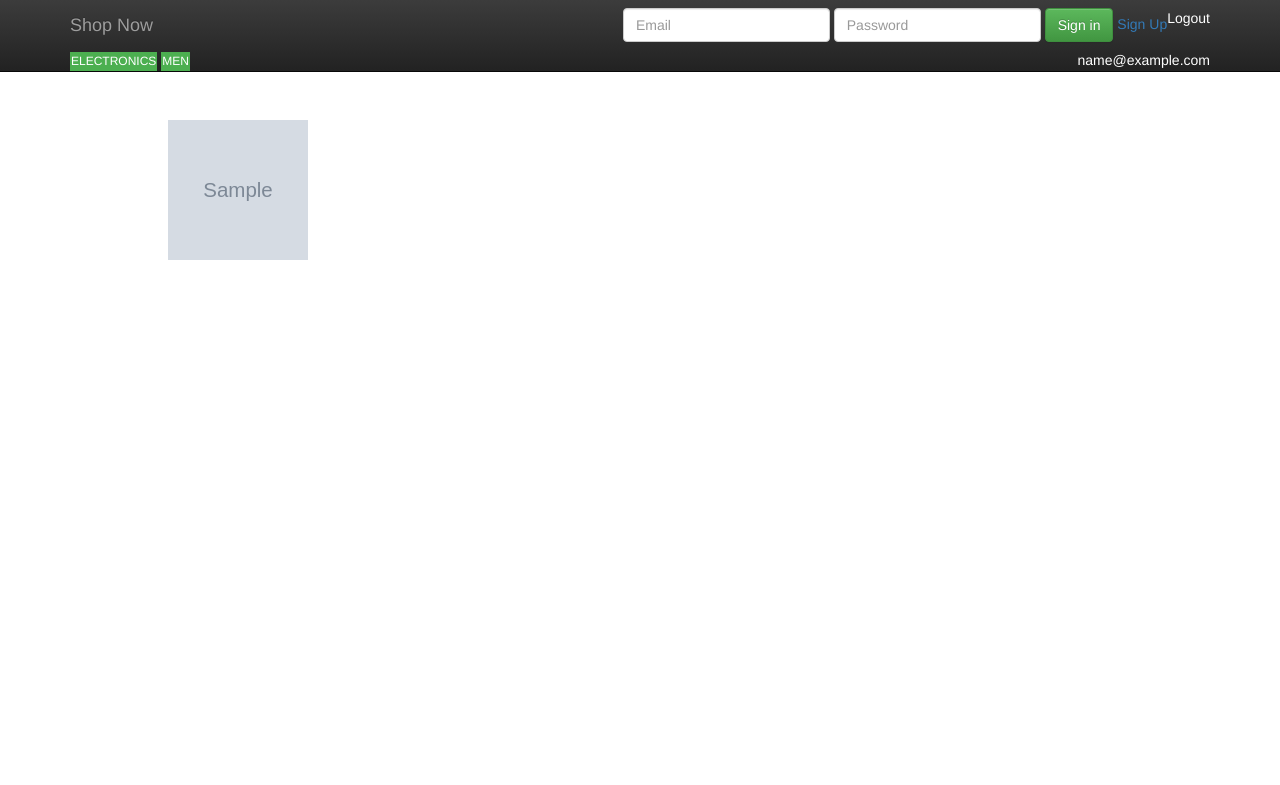
After one commit to abhishekgahlaut2016/DjangoApp, a Django app: template djangoapp/polls/templates/polls/category_wise_products.html in a window 1280 px wide. The commit adds this page. Shown: the top 785 px of the page. Run offline with Django 3.2, Linux system fonts and the light colour scheme; the template is opened without the code that fills it: most values are stand-ins (such as "Sample title", 1, 10 or a date in 2020); grey boxes marked "Sample" are stand-in pictures; parts of the project's set-up code (start-up, migrations or seed data) failed here and were passed over; some libraries are stand-ins or nearby versions.

Commit message:
Get Product Category Wise

```diff
--- /dev/null
+++ b/djangoapp/polls/templates/polls/category_wise_products.html
@@ -0,0 +1,96 @@
+
+<!-- Latest compiled and minified CSS -->
+<link rel="stylesheet" href="https://maxcdn.bootstrapcdn.com/bootstrap/3.3.7/css/bootstrap.min.css" integrity="sha384-BVYiiSIFeK1dGmJRAkycuHAHRg32OmUcww7on3RYdg4Va+PmSTsz/K68vbdEjh4u" crossorigin="anonymous">
+
+<!-- Optional theme -->
+<link rel="stylesheet" href="https://maxcdn.bootstrapcdn.com/bootstrap/3.3.7/css/bootstrap-theme.min.css" integrity="sha384-rHyoN1iRsVXV4nD0JutlnGaslCJuC7uwjduW9SVrLvRYooPp2bWYgmgJQIXwl/Sp" crossorigin="anonymous">
+
+<!-- Latest compiled and minified JavaScript -->
+<script src="https://maxcdn.bootstrapcdn.com/bootstrap/3.3.7/js/bootstrap.min.js" integrity="sha384-Tc5IQib027qvyjSMfHjOMaLkfuWVxZxUPnCJA7l2mCWNIpG9mGCD8wGNIcPD7Txa" crossorigin="anonymous"></script>
+<script src="http://ajax.googleapis.com/ajax/libs/jquery/1.9.1/jquery.min.js"></script>
+
+    <link rel="stylesheet" type="text/css" href="/static/polls/style.css" />
+
+  <body>
+    <nav class="navbar navbar-inverse navbar-fixed-top">
+      <div class="container">
+        <div class="navbar-header">
+          <button type="button" class="navbar-toggle collapsed" data-toggle="collapse" data-target="#navbar" aria-expanded="false" aria-controls="navbar">
+            <span class="sr-only">Toggle navigation</span>
+            <span class="icon-bar"></span>
+            <span class="icon-bar"></span>
+            <span class="icon-bar"></span>
+          </button>
+          <a class="navbar-brand" href="#">Shop Now</a>
+        </div>
+        <div id="navbar" class="navbar-collapse collapse">
+          <form class="navbar-form navbar-right" action="/polls/login/">
+            <div class="form-group">
+              <input type="text" name="login_email" placeholder="Email" class="form-control">
+            </div>
+            <div class="form-group">
+              <input type="password" name="login_password" placeholder="Password" class="form-control">
+            </div>
+            <button type="submit" class="btn btn-success">Sign in</button>
+            <a href="register/">Sign Up</a>
+            <a href="/polls/logout/" style="float: right; color:#ffffff;">Logout</a>
+          </form>
+        </div><!--/.navbar-collapse -->
+    <div>
+      <a style="float: right; color:#ffffff;">{{ login_email }}</a>
+    </div>
+    <div class="dropdown">
+      <button class="dropbtn">ELECTRONICS</button>
+      <div class="dropdown-content">
+        <a href="#">Mobiles</a>
+        <a href="#">Laptops</a>
+        <a href="#">TVs</a>
+      </div>
+    </div>
+    <div class="dropdown">
+      <button class="dropbtn">MEN</button>
+      <div class="dropdown-content">
+        <a href="#">Footwear</a>
+        <a href="#">Clothing</a>
+        <a href="#">Watches</a>
+      </div>
+    </div>
+    </div>
+    </nav>
+    <br/>
+    <br/>
+    <br/>
+    <br/>
+    <br/>
+    <br/>
+    <!-- <form accept-charset="UTF-8" action="/polls/buy_product/"> -->
+
+      <form accept-charset="UTF-8" action="/polls/buy_product/">
+        <div class="container">
+            <div class="row">
+                <div class="col-sm-12 col-md-10 col-md-offset-1">
+                    <table class="table table-hover">
+                        <tbody>
+                            {% for img in prod_image_list %}
+                              <a href="/polls/image_detail/?image_name={{img}}" target="_blank">
+                                  <img src="{{img}}" height="140" width="140" />
+                              </a>
+                            {% endfor %}
+                        </tbody>
+                    </table>
+                </div>
+            </div>
+        </div>
+      </form>
+
+    <script src="/static/polls/js/app.js"></script>
+
+    <!-- Bootstrap core JavaScript
+    ================================================== -->
+    <!-- Placed at the end of the document so the pages load faster -->
+    <script src="https://ajax.googleapis.com/ajax/libs/jquery/1.12.4/jquery.min.js"></script>
+    <script>window.jQuery || document.write('<script src="../../assets/js/vendor/jquery.min.js"><\/script>')</script>
+    <script src="../../dist/js/bootstrap.min.js"></script>
+    <!-- IE10 viewport hack for Surface/desktop Windows 8 bug -->
+    <script src="../../assets/js/ie10-viewport-bug-workaround.js"></script>
+  </body>
--- a/djangoapp/polls/templates/polls/index.html
+++ b/djangoapp/polls/templates/polls/index.html
@@ -64,7 +64,7 @@
 		<div class="dropdown">
 		  <button class="dropbtn">ELECTRONICS</button>
 		  <div class="dropdown-content">
-		    <a href="#">Mobiles</a>
+		    <a href="/polls/products/?categ_seq=11">Mobiles</a>
 		    <a href="#">Laptops</a>
 		    <a href="#">TVs</a>
 		  </div>
--- a/djangoapp/polls/urls.py
+++ b/djangoapp/polls/urls.py
@@ -11,6 +11,7 @@ urlpatterns = [
     url(r'^image_detail/$', views.image_detail, name='image_detail'),
     url(r'^add_to_cart/$', views.add_to_cart, name='add_to_cart'),
     url(r'^cart_items/$', views.cart_items, name='cart_items'),
+    url(r'^products/$', views.products, name='products'),
     url(r'^buy_product/$', views.buy_product, name='buy_product'),
     url(r'^payment/$', views.make_payment, name='make_payment'),
     url(r'^paypal_process/$', views.paypal_process, name='paypal_process'),
```
Also changed, not shown: djangoapp/polls/views.py (+27 -1 lines), djangoapp/polls/migrations/0015_productcategory_sequence.py (added), 4 other files.
